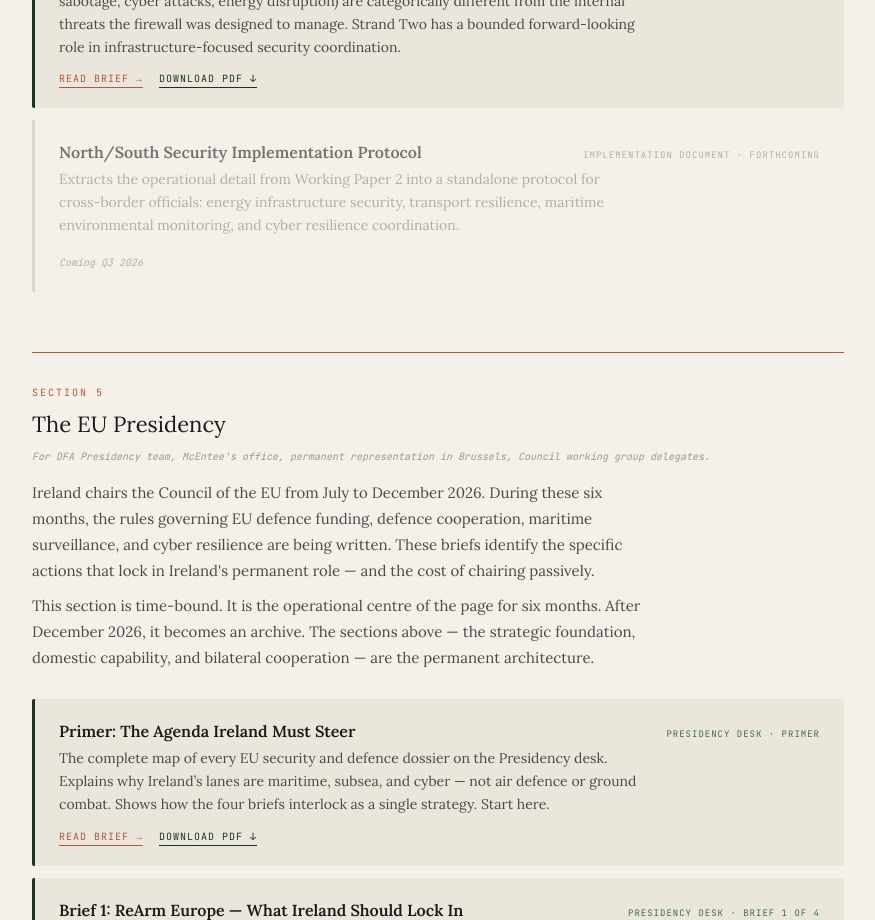
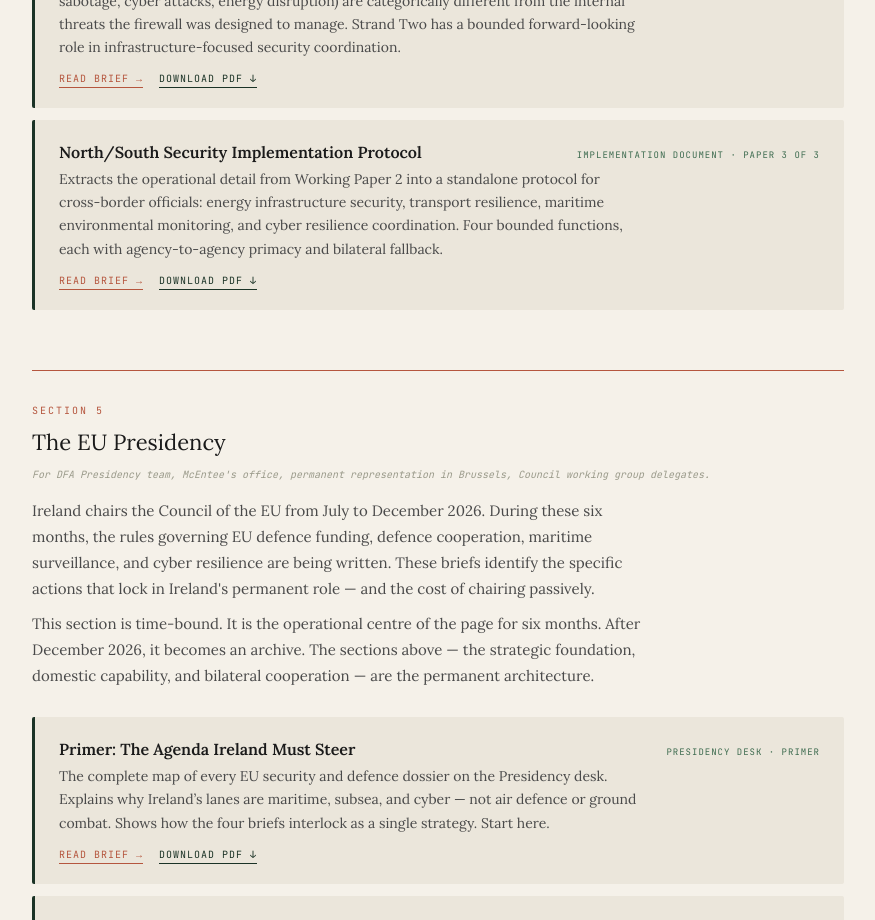
Before and after one commit to scosullivan/security-ireland, a Next.js app: page /for-policymakers in a window 1280 px wide. Shown: the part 5040-5960 px from the top of the page, without its empty margins (202-1077 px from the left). Built offline with nearby package versions, Linux system fonts and the light colour scheme.

Commit message:
Update page.tsx

```diff
--- a/src/app/for-policymakers/page.tsx
+++ b/src/app/for-policymakers/page.tsx
@@ -421,11 +421,12 @@ export default function ForPolicymakers() {
             href="/publications/gfa-security-gap"
             pdfUrl="/pdfs/GFA_Security_Gap.pdf"
           />
-          <ForthcomingCard
+          <PubCard
             title="North/South Security Implementation Protocol"
-            type="Implementation Document · Forthcoming"
-            desc="Extracts the operational detail from Working Paper 2 into a standalone protocol for cross-border officials: energy infrastructure security, transport resilience, maritime environmental monitoring, and cyber resilience coordination."
-            coming="Coming Q3 2026"
+            type="Implementation Document · Paper 3 of 3"
+            desc="Extracts the operational detail from Working Paper 2 into a standalone protocol for cross-border officials: energy infrastructure security, transport resilience, maritime environmental monitoring, and cyber resilience coordination. Four bounded functions, each with agency-to-agency primacy and bilateral fallback."
+            href="/publications/north-south-implementation-protocol"
+            pdfUrl="/pdfs/North_South_Implementation_Protocol.pdf"
           />
         </div>
       </section>
```
